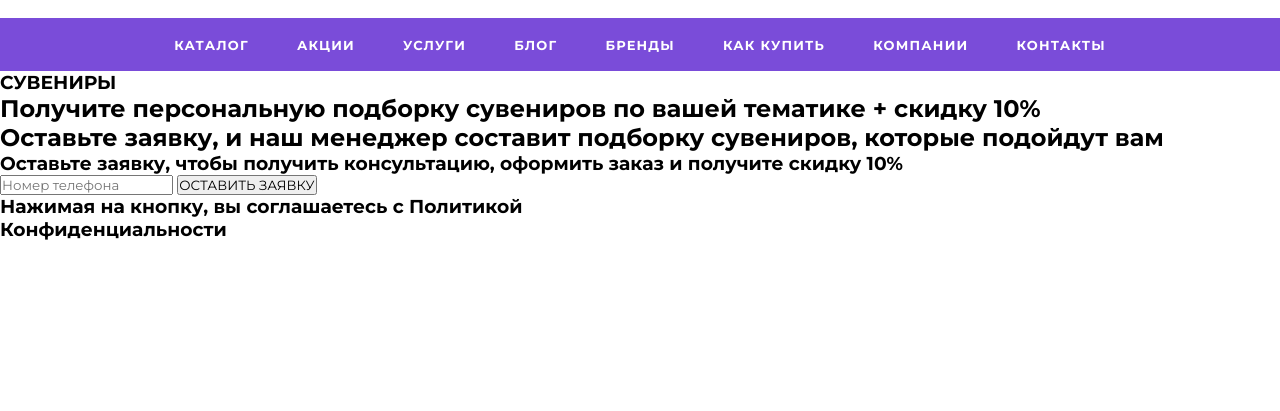
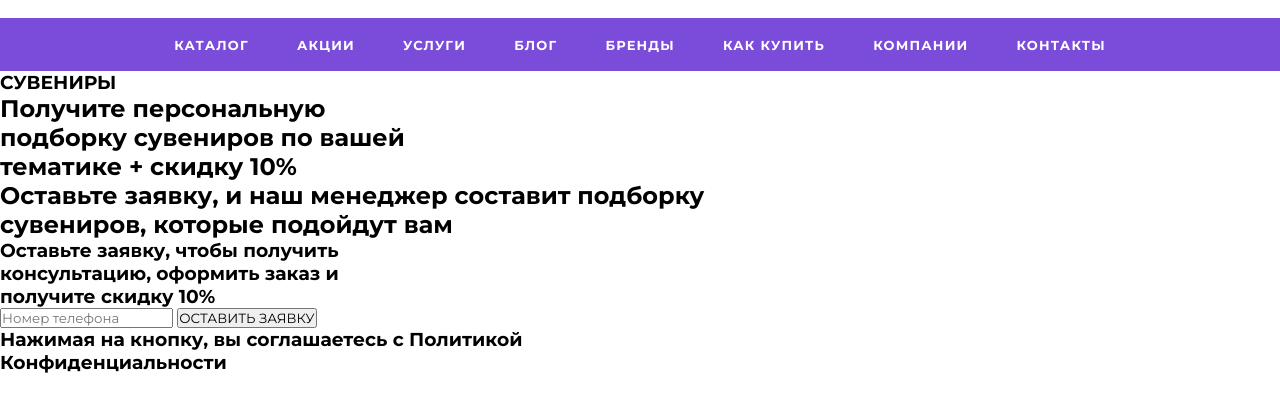
Before and after one commit to Konstantinovvv/Totobi-site, a plain HTML site: page index.html in a window 1280 px wide. Shown: the part 147-558 px from the top of the page. Drawn offline with Linux system fonts and the light colour scheme.

Commit message:
REF: [HTML] Hero секция

```diff
--- a/index.html
+++ b/index.html
@@ -59,35 +59,33 @@
     </header>
 
     <section class="hero">
-        <div class="main-block-hero">
-            <div class="souvenirs-block">
+        <div class="top-hero-block">
             <h3 class="souvenirs-text">СУВЕНИРЫ</h3>
             <h1 class="discount-text">
-                    Получите персональную
-                    подборку сувениров по вашей
-                    <span class="fat-souvenirs-text">тематике + скидку 10%</span>
+                Получите персональную <br>
+                подборку сувениров по вашей <br>
+                тематике <span class="fat-discount-text"> + скидку 10%</span>
             </h1>
-                <h2 class="compilation-text">
-                    Оставьте заявку, и наш менеджер составит подборку
+            <h2 class="application-text">
+                Оставьте заявку, и наш менеджер составит подборку <br>
                 сувениров, которые подойдут вам
             </h2>
         </div>
-            <div class="application-block">
-                <h3 class="application-text">
-                    Оставьте заявку, чтобы получить
-                    консультацию, оформить заказ и
-                    <span class="fat-application-text">получите скидку 10%</span>
+        <div class="bottom-hero-block">
+            <h3 class="discount-application-text">
+                Оставьте заявку, чтобы получить <br>
+                консультацию, оформить заказ и <br>
+                <span class="fat-discount-application-text">получите скидку 10%</span>
             </h3>
-
-                <div class="clickable-application-elemetns">
-                    <input type="text" class="application-input" placeholder="Номер телефона">
+            <div class="clicable-elements-application">
+                <input type="tel" class="phone-number-input" placeholder="Номер телефона">
                 <button class="application-btn">ОСТАВИТЬ ЗАЯВКУ</button>
-                    <h3 class="confidentiality-text">
-                        Нажимая на кнопку, вы соглашаетесь с
-                        <span class="fat-confidentiality-text">Политикой <br> Конфиденциальности</span>
+            </div>
+            <h3 class="confidecial-text">
+                Нажимая на кнопку, вы соглашаетесь с <span class="violet-confidencial-text">Политикой <br>
+                Конфиденциальности
+                </span>
             </h3>
-                </div>
-            </div>
         </div>
     </section>
 </body>
```
Also changed, not shown: CSS/style-index.css (line endings or trailing spaces). Lines whose indentation alone changed are shown as unchanged.
